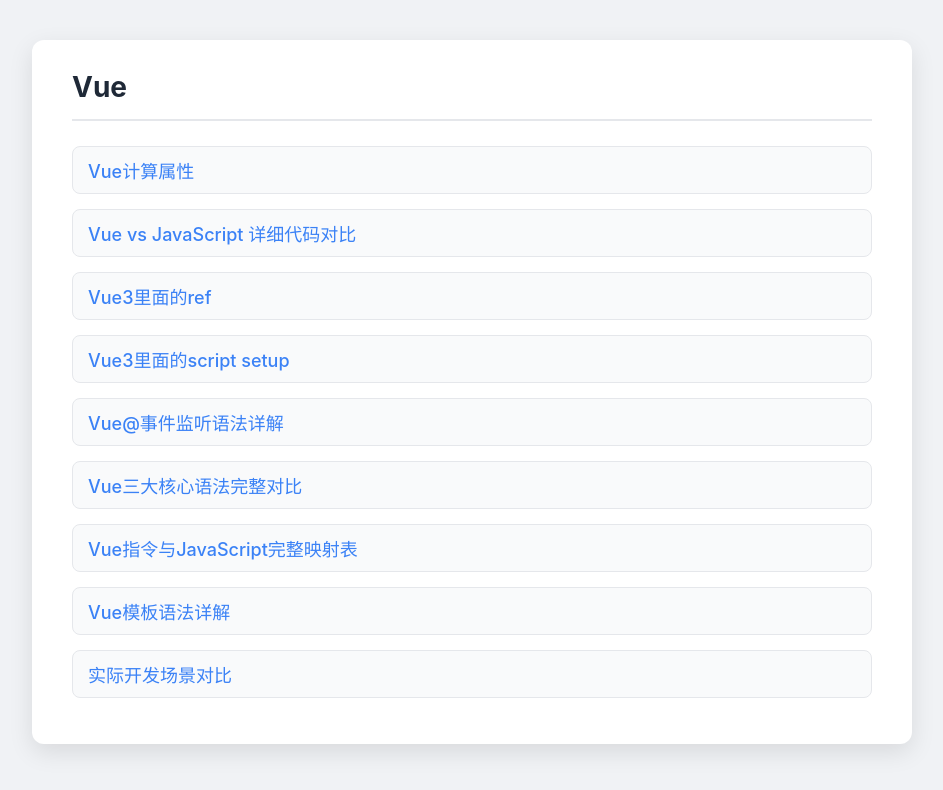
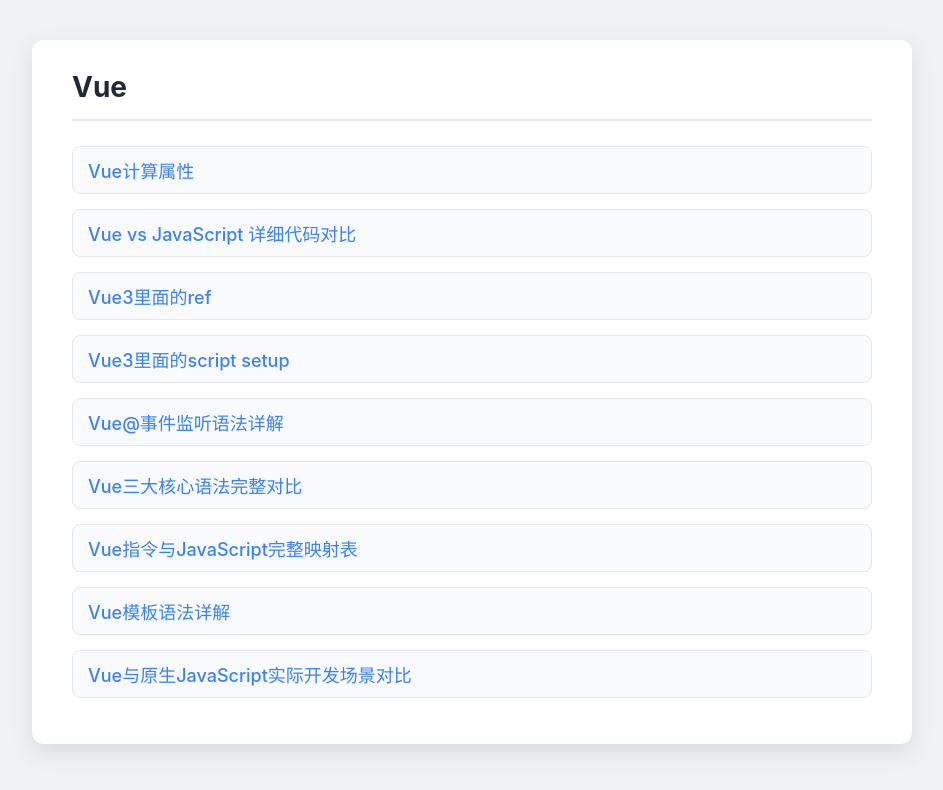
Before and after one commit to humeng126/tech-pages, a plain HTML site: page index.html in a window 1280 px wide. Shown: the whole page, without its empty margins (168-1111 px from the left). Drawn offline with Linux system fonts and the light colour scheme.

Commit message:
重命名实际开发场景对比页面为 Vue与原生JavaScript实际开发场景对比，并更新链接

```diff
--- a/index.html
+++ b/index.html
@@ -86,7 +86,7 @@
             <a href="1.vue/Vue模板语法详解.html">Vue模板语法详解</a>
         </li>
         <li>
-            <a href="1.vue/实际开发场景对比.html">实际开发场景对比</a>
+            <a href="1.vue/Vue与原生JavaScript实际开发场景对比.html">Vue与原生JavaScript实际开发场景对比</a>
         </li>
         <!-- 如果有更多文件，可以在这里继续添加 -->
     </ul>
```
Also changed, not shown: 1.vue/Vue与原生JavaScript实际开发场景对比.html (renamed from 1.vue/实际开发场景对比.html).
